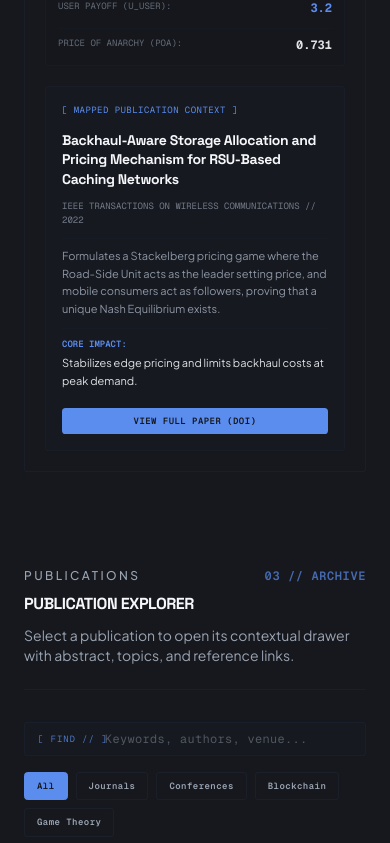
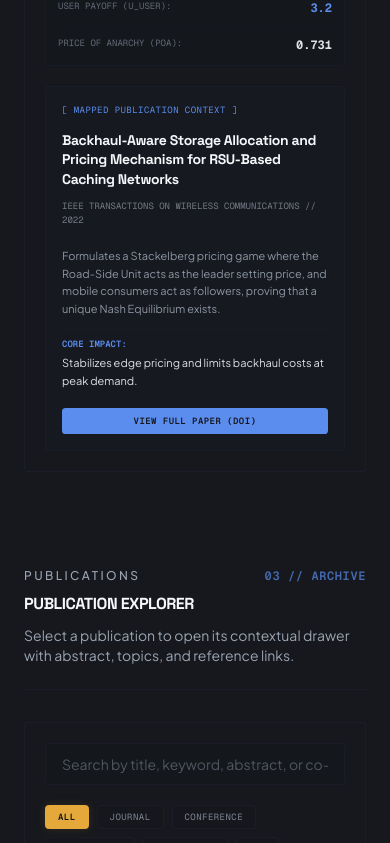
Before and after one commit to Man1ac-1773/deploy-iitp, a Next.js app: page / in a window 390 px wide. Shown: the part 4346-5189 px from the top of the page. Built offline with nearby package versions, Linux system fonts and the light colour scheme.

Commit message:
fixed phone scrolling and hero formatting issues

```diff
--- a/src/app/globals.css
+++ b/src/app/globals.css
@@ -8,6 +8,7 @@
   --color-background: #16181d;
   --color-surface: #1d2128;
   --color-accent: #5b8def;
+  --color-accent-warm: #e5a93b;
   --color-foreground: #f5f7fa;
   --color-muted-foreground: #9aa4b2;
 
@@ -37,6 +38,7 @@
   --muted: #1d2128;
   --muted-foreground: #9aa4b2;
   --accent: #1d2128;
+  --accent-warm: #e5a93b;
   --accent-foreground: #f5f7fa;
   --destructive: oklch(0.704 0.191 22.216);
   --border: color-mix(in srgb, #9aa4b2 20%, transparent);
@@ -165,6 +167,7 @@
   --color-destructive: var(--destructive);
   --color-accent-foreground: var(--accent-foreground);
   --color-accent: var(--accent);
+  --color-accent-warm: var(--accent-warm);
   --color-muted-foreground: var(--muted-foreground);
   --color-muted: var(--muted);
   --color-secondary-foreground: var(--secondary-foreground);
@@ -202,6 +205,7 @@
   --muted: #1d2128;
   --muted-foreground: #9aa4b2;
   --accent: #5b8def;
+  --accent-warm: #e5a93b;
   --accent-foreground: #16181d;
   --destructive: oklch(0.704 0.191 22.216);
   --border: rgba(91, 141, 239, 0.12);
@@ -335,3 +339,20 @@
 .animate-reveal-content {
   animation: revealContentWipe 1.2s cubic-bezier(0.25, 1, 0.5, 1) 0.2s both;
 }
+
+/* Viewport scroll-reveal transitions */
+.scroll-reveal {
+  opacity: 0;
+  transform: translateY(30px);
+  filter: blur(5px);
+  transition:
+    opacity 0.85s cubic-bezier(0.16, 1, 0.3, 1),
+    transform 0.85s cubic-bezier(0.16, 1, 0.3, 1),
+    filter 0.85s cubic-bezier(0.16, 1, 0.3, 1);
+}
+
+.scroll-reveal.visible {
+  opacity: 1;
+  transform: translateY(0);
+  filter: blur(0);
+}
--- a/src/app/page.tsx
+++ b/src/app/page.tsx
@@ -18,17 +18,29 @@ export default function HomePage() {
 
       <MainLayout profilePanel={<ProfilePanel />}>
         <ContentPanel>
+          <div className="scroll-reveal">
             <BentoSection />
+          </div>
 
+          <div className="scroll-reveal">
             <ResearchGraph />
+          </div>
 
+          <div className="scroll-reveal">
             <PublicationSection />
+          </div>
 
+          <div className="scroll-reveal">
             <TimelineSection />
+          </div>
 
+          <div className="scroll-reveal">
             <StudentsSection />
+          </div>
 
+          <div className="scroll-reveal">
             <ContactSection />
+          </div>
         </ContentPanel>
       </MainLayout>
     </>
--- a/src/components/layout/scroll-phase-tracker.tsx
+++ b/src/components/layout/scroll-phase-tracker.tsx
@@ -29,11 +29,33 @@ export function ScrollPhaseTracker() {
     window.addEventListener("scroll", updateProgress, { passive: true });
     window.addEventListener("resize", updateProgress);
 
+    // Viewport Scroll-Reveal Observer
+    const revealCallback = (entries: IntersectionObserverEntry[]) => {
+      entries.forEach((entry) => {
+        if (entry.isIntersecting) {
+          entry.target.classList.add("visible");
+        }
+      });
+    };
+
+    const revealObserver = new IntersectionObserver(revealCallback, {
+      root: null,
+      rootMargin: "0px 0px -10% 0px", // Animates when entering 10% above screen bottom
+      threshold: 0.05,
+    });
+
+    const timer = setTimeout(() => {
+      const revealElements = document.querySelectorAll(".scroll-reveal");
+      revealElements.forEach((el) => revealObserver.observe(el));
+    }, 100);
+
     return () => {
       window.removeEventListener("scroll", updateProgress);
       window.removeEventListener("resize", updateProgress);
       document.documentElement.style.removeProperty("--scroll-progress");
       delete document.documentElement.dataset.scrollPhase;
+      clearTimeout(timer);
+      revealObserver.disconnect();
     };
   }, []);
 
--- a/src/components/sections/publication-drawer/publication-explorer.tsx
+++ b/src/components/sections/publication-drawer/publication-explorer.tsx
@@ -4,34 +4,51 @@ import { useState } from "react";
 import { SectionHeading } from "@/components/shared/typography/section-heading";
 import { SectionLabel } from "@/components/shared/typography/section-label";
 import type { Publication } from "@/types/publication";
-import { cn } from "@/lib/utils";
 import { PublicationDetailSheet } from "./publication-detail-sheet";
 import { PublicationListItem } from "./publication-list-item";
+import { cn } from "@/lib/utils";
 
 type PublicationExplorerProps = {
   publications: readonly Publication[];
 };
+
+const FILTERS = ["ALL", "JOURNAL", "CONFERENCE", "GAME THEORY", "BLOCKCHAIN", "IOT"] as const;
 
 export function PublicationExplorer({
   publications,
 }: PublicationExplorerProps) {
   const [selectedId, setSelectedId] = useState<string | null>(null);
   const [searchQuery, setSearchQuery] = useState("");
-  const [activeFilter, setActiveFilter] = useState<"all" | "journal" | "conference" | "Blockchain" | "Game Theory">("all");
+  const [activeFilter, setActiveFilter] = useState<typeof FILTERS[number]>("ALL");
 
   const selectedPublication =
     publications.find((publication) => publication.id === selectedId) ?? null;
 
+  // Case-insensitive filtering logic
   const filteredPublications = publications.filter((pub) => {
+    // 1. Search Query filter
+    const query = searchQuery.toLowerCase().trim();
     const matchesSearch =
-      pub.title.toLowerCase().includes(searchQuery.toLowerCase()) ||
-      pub.authors.some(auth => auth.toLowerCase().includes(searchQuery.toLowerCase())) ||
-      pub.venue.toLowerCase().includes(searchQuery.toLowerCase());
+      query === "" ||
+      pub.title.toLowerCase().includes(query) ||
+      pub.abstract.toLowerCase().includes(query) ||
+      pub.venue.toLowerCase().includes(query) ||
+      pub.authors.some((author) => author.toLowerCase().includes(query)) ||
+      pub.tags.some((tag) => tag.toLowerCase().includes(query));
 
-    if (activeFilter === "all") return matchesSearch;
-    if (activeFilter === "journal") return matchesSearch && pub.type === "journal";
-    if (activeFilter === "conference") return matchesSearch && pub.type === "conference";
-    return matchesSearch && pub.tags.includes(activeFilter);
+    // 2. Pill Category filter
+    let matchesFilter = true;
+    if (activeFilter !== "ALL") {
+      const filterLower = activeFilter.toLowerCase();
+      if (filterLower === "journal" || filterLower === "conference") {
+        matchesFilter = pub.type === filterLower;
+      } else {
+        // Tag matching (case-insensitive)
+        matchesFilter = pub.tags.some((tag) => tag.toLowerCase() === filterLower);
+      }
+    }
+
+    return matchesSearch && matchesFilter;
   });
 
   return (
@@ -55,51 +72,58 @@ export function PublicationExplorer({
           </p>
         </div>
 
-        {/* Filter controls row */}
-        <div className="flex flex-col gap-4 md:flex-row md:items-center md:justify-between border-b border-border/40 pb-6">
-          <div className="relative flex-1 max-w-md">
-            <span className="absolute left-3.5 top-1/2 -translate-y-1/2 font-mono text-[9px] text-accent/80 tracking-widest uppercase select-none">
-              [ FIND // ]
-            </span>
+        {/* Search & Filter Controls Panel */}
+        <div className="flex flex-col gap-5 border border-border/40 bg-surface/10 p-5 rounded-sm">
+          {/* Search Input */}
+          <div className="relative w-full">
             <input
               type="text"
-              placeholder="Keywords, authors, venue..."
               value={searchQuery}
               onChange={(e) => setSearchQuery(e.target.value)}
-              className="w-full bg-surface/20 border border-border/40 text-foreground placeholder-muted-foreground/45 rounded-sm py-2 pl-20 pr-4 text-xs font-mono tracking-wide focus:outline-none focus:border-accent/50 focus:bg-surface/30 transition-all duration-300"
+              placeholder="Search by title, keyword, abstract, or co-author..."
+              className="w-full bg-background/40 border border-border/40 focus:border-accent-warm focus:bg-surface/20 focus:outline-none rounded-sm text-sm px-4 py-2.5 text-foreground placeholder:text-muted-foreground/45 transition-all duration-300 focus:ring-1 focus:ring-accent-warm/30"
             />
+            {searchQuery && (
+              <button
+                type="button"
+                onClick={() => setSearchQuery("")}
+                className="absolute right-3 top-1/2 -translate-y-1/2 font-mono text-[9px] text-muted-foreground/60 hover:text-foreground uppercase tracking-widest cursor-pointer select-none"
+              >
+                [ Clear ]
+              </button>
+            )}
           </div>
 
-          <div className="flex flex-wrap gap-2 font-mono text-[9px] uppercase tracking-wider">
-            {(["all", "journal", "conference", "Blockchain", "Game Theory"] as const).map((filter) => (
+          {/* Filter Pills */}
+          <div className="flex flex-wrap gap-2">
+            {FILTERS.map((filter) => {
+              const isActive = activeFilter === filter;
+              return (
                 <button
                   key={filter}
+                  type="button"
                   onClick={() => setActiveFilter(filter)}
                   className={cn(
-                  "px-3 py-1.5 border rounded-sm transition-all duration-300 font-semibold cursor-pointer",
-                  activeFilter === filter
-                    ? "bg-accent border-accent text-primary-foreground"
-                    : "border-border/45 text-muted-foreground hover:text-foreground hover:border-accent/40 bg-surface/10"
+                    "border px-3 py-1 font-mono text-[9px] tracking-wider uppercase rounded-sm transition-all duration-300 select-none cursor-pointer",
+                    isActive
+                      ? "bg-accent-warm text-background border-accent-warm font-semibold shadow-[0_0_10px_rgba(229,169,59,0.15)]"
+                      : "bg-background/20 text-muted-foreground/80 hover:text-foreground border-border/40 hover:bg-background/40",
                   )}
                 >
-                {filter === "all" ? "All" : filter === "journal" ? "Journals" : filter === "conference" ? "Conferences" : filter}
+                  {filter}
                 </button>
-            ))}
+              );
+            })}
           </div>
         </div>
 
-        {filteredPublications.length === 0 ? (
-          <div className="py-12 text-center border border-dashed border-border/40 rounded-sm bg-surface/5">
-            <p className="font-mono text-xs text-muted-foreground/60 uppercase">
-              [ Zero results found for filter matching query ]
-            </p>
-          </div>
-        ) : (
+        {/* Publication Results Grid/List */}
         <div
           role="list"
-            className="flex flex-col border-t border-border"
+          className="flex flex-col border-t border-border/40"
         >
-            {filteredPublications.map((publication) => (
+          {filteredPublications.length > 0 ? (
+            filteredPublications.map((publication) => (
               <div key={publication.id} role="listitem">
                 <PublicationListItem
                   publication={publication}
@@ -107,9 +131,28 @@ export function PublicationExplorer({
                   onSelect={setSelectedId}
                 />
               </div>
-            ))}
+            ))
+          ) : (
+            <div className="flex flex-col items-center justify-center py-16 px-4 border-b border-border/40 rounded-sm bg-surface/5">
+              <span className="font-mono text-[10px] text-accent-warm uppercase tracking-widest mb-2">
+                [ Exploration Failure ]
+              </span>
+              <p className="text-sm text-muted-foreground text-center max-w-md font-light">
+                No publications match your search query or selected topic filter parameters. Clear queries to restart.
+              </p>
+              <button
+                type="button"
+                onClick={() => {
+                  setSearchQuery("");
+                  setActiveFilter("ALL");
+                }}
+                className="mt-4 px-4 py-1.5 border border-accent/40 hover:border-accent hover:bg-accent/5 font-mono text-[9px] text-accent uppercase tracking-wider rounded-sm transition-all duration-300 cursor-pointer"
+              >
+                Reset Search parameters
+              </button>
             </div>
           )}
+        </div>
       </section>
 
       <PublicationDetailSheet
```
Also changed, not shown: src/components/sections/research-graph/research-graph.tsx (+4 -4 lines), src/components/sections/students/students-section.tsx (+12 -12 lines), src/components/sections/timeline/timeline-section.tsx (+18 -17 lines). Lines whose indentation alone changed are shown as unchanged.
